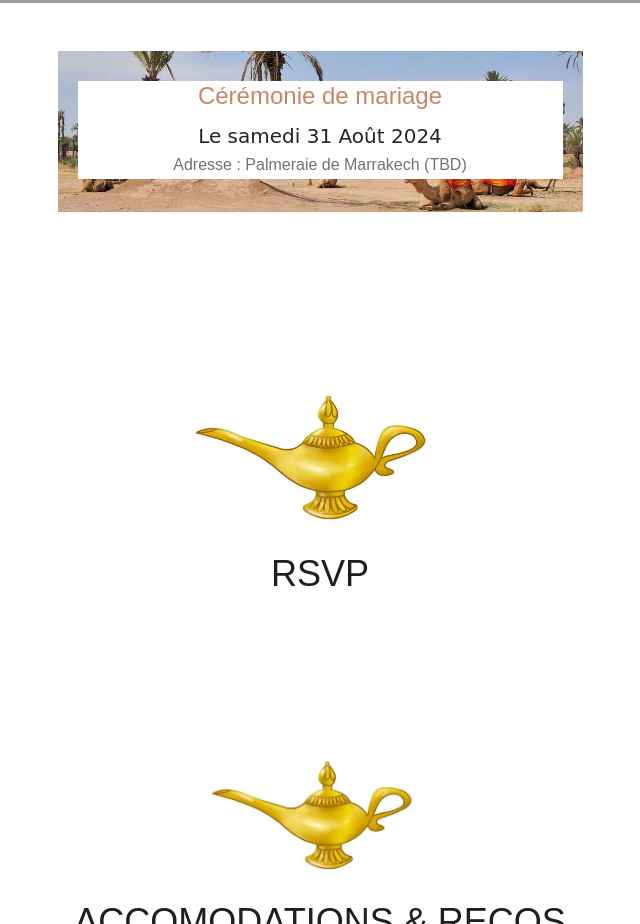
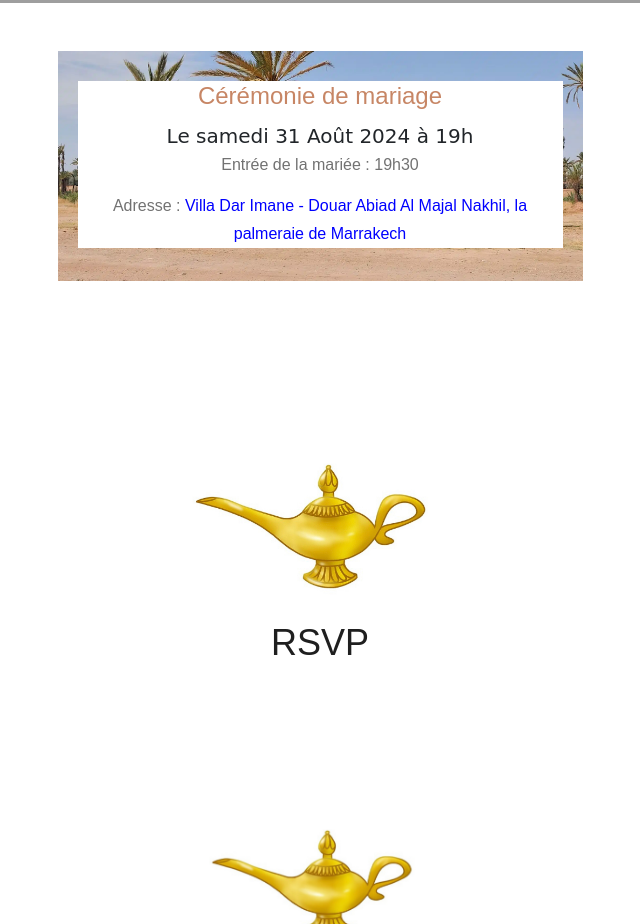
Before and after one commit to imsetkad/imsetkad.github.io, a plain HTML site: page index.html in a window 1280 px wide. Shown: the part 4629-5553 px from the top of the page, without its empty margins (320-960 px from the left). Drawn offline with Linux system fonts and the light colour scheme; some packages are replaced by stand-ins of ours; grey boxes are pictures that could not be loaded; a script that the page names is missing; a web font is replaced by a local one.

Commit message:
Add hour and adress

```diff
--- a/index.html
+++ b/index.html
@@ -5,7 +5,7 @@
     <meta charset="utf-8">
     <meta http-equiv="x-ua-compatible" content="ie=edge">
     <title>Imane & Kader</title>
-    <meta name="description" content="Imane et Kader se marient !">
+    <meta name="description" content="Imane & Kader's wedding night">
     <meta name="viewport" content="width=device-width, initial-scale=1">
 
     <!-- <link rel="manifest" href="site.webmanifest"> -->
@@ -175,10 +175,12 @@
                 <div class=" single_program program_bg_2 text-center">
                     <div class="program_inner ">
                         <h3>Cérémonie de mariage</h3>
-                        <span>Le samedi 31 Août 2024</span>
+                        <span>Le samedi 31 Août 2024 à 19h</span>
                         <br>
-                        <p>Adresse : Palmeraie de Marrakech (TBD)</a>
-                        </p>
+                        <p> Entrée de la mariée : 19h30</p>
+                        <p>Adresse : <a href="https://maps.app.goo.gl/UZghSesjWFVggZy27?g_st=iw" target="_blank"
+                                style="color: blue;">Villa
+                                Dar Imane - Douar Abiad Al Majal Nakhil, la palmeraie de Marrakech</a></p>
                     </div>
                 </div>
             </div>
```
